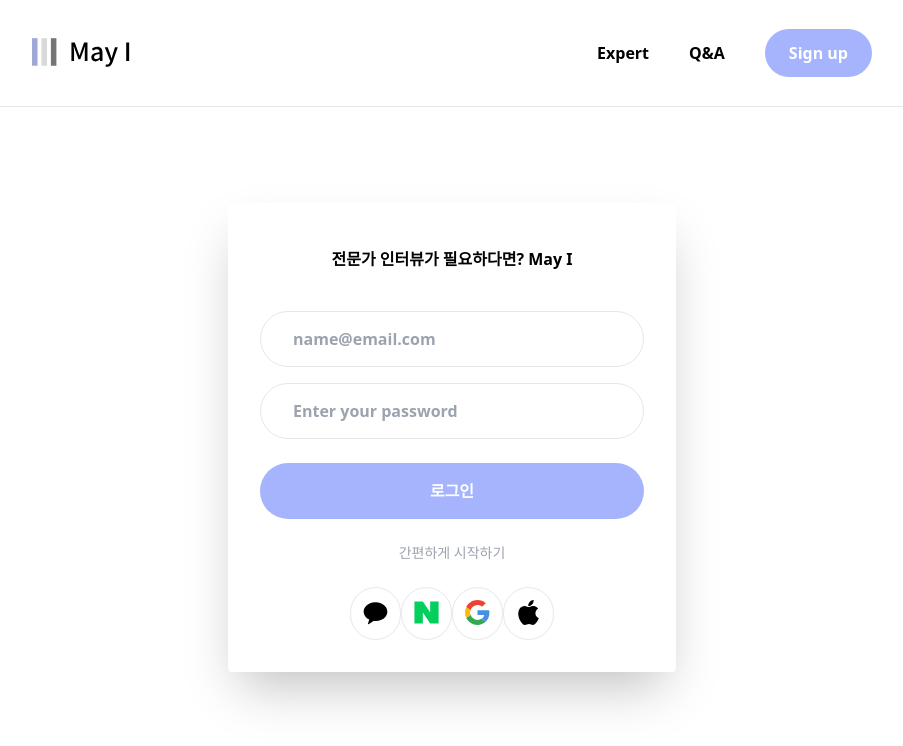
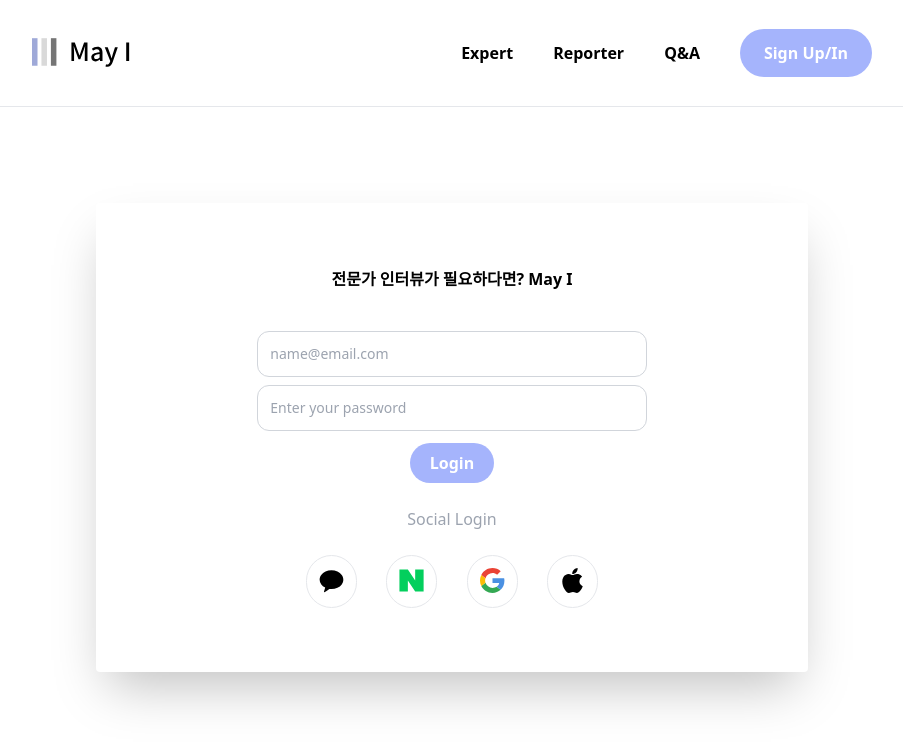
Before and after one commit to LikeLion-May-I/MAY-I-FRONT, a Next.js app: page /login in a window 1280 px wide. Shown: the top 746 px of the page, without its empty margins (188-1091 px from the left). Built offline with nearby package versions, Linux system fonts and the light colour scheme.

Commit message:
feat/login

```diff
--- a/pages/login/index.jsx
+++ b/pages/login/index.jsx
@@ -6,91 +6,41 @@ export default function Login() {
   return (
     <>
       <Navbar />
-      <section className="py-12">
-        <div className="container px-4 mx-auto">
-          <div className="flex max-w-md mx-auto flex-col text-center">
-            <a
-              className="block mx-auto text-white text-3xl font-semibold leading-none"
-              href="#"
-            ></a>
-            <div className="mt-12 mb-8 p-8 bg-white rounded shadow-2xl">
-              <h4 className="m-3 mb-10 font-bold">
-                전문가 인터뷰가 필요하다면? May I
-              </h4>
-              <div className="flex mb-4 border rounded-full p-1 px-4">
+      <section className="container max-w-[1000px] flex px-36 mx-auto py-12">
+        <div className="w-full mt-12 p-16 rounded shadow-2xl text-center">
+          <p className="mb-10 font-bold">전문가 인터뷰가 필요하다면? May I</p>
+          <div className="w-2/3 mx-auto">
             <input
-                  className="w-full font-semibold leading-none outline-none py-3 px-4"
-                  type="email"
+              className="bg-white border border-gray-300 text-gray-900 text-sm rounded-xl focus:ring-indigo-500 focus:border-indigo-500 block w-full p-3"
               placeholder="name@email.com"
             />
-              </div>
-              <div className="flex px-4 border rounded-full mb-6 p-1">
             <input
-                  className="w-full font-semibold leading-none outline-none py-3 px-4"
-                  type="password"
+              className="mt-2 bg-white border border-gray-300 text-gray-900 text-sm rounded-xl focus:ring-indigo-500 focus:border-indigo-500 block w-full p-3"
               placeholder="Enter your password"
             />
-                <button className="ml-4" />
           </div>
-              <button className="block w-full p-4 text-center text-white rounded bg-indigo-300 font-bold rounded-full">
-                로그인
+          <button className="mt-3 px-5 py-2 text-center text-white bg-indigo-300 hover:bg-indigo-500 font-bold rounded-full">
+            Login
           </button>
-              <p className="text-center my-6 text-gray-400 text-sm">
-                간편하게 시작하기
-              </p>
-              <div className="px-3">
-                <button
-                  className="items-center py-3 text-xs text-blueGray-500 font-semibold leading-none border hover:bg-blueGray-50 rounded rounded-full px-3 bg-yellow"
-                  href="#"
-                >
-                  <Image
-                    src="/assets/kakao-logo.svg"
-                    alt=""
-                    width={25}
-                    height={25}
-                  />
-                </button>
-
-                <button
-                  className="items-center py-3 text-xs text-blueGray-500 font-semibold leading-none border hover:bg-blueGray-50 rounded rounded-full px-3 bg-white"
-                  href="#"
-                >
-                  <Image
-                    src="/assets/naver-logo.svg"
-                    alt=""
-                    width={25}
-                    height={25}
-                  />
-                </button>
-
-                <button
-                  className="items-center py-3 text-xs text-blueGray-500 font-semibold leading-none border hover:bg-blueGray-50 rounded-full px-3"
-                  href="#"
-                >
-                  <Image
-                    src="/assets/google-logo.svg"
-                    alt=""
-                    width={25}
-                    height={25}
-                  />
-                </button>
-
-                <button
-                  className="items-center py-3 text-xs text-blueGray-500 font-semibold leading-none border hover:bg-blueGray-50 rounded-full px-3"
-                  href="#"
-                >
-                  <Image
-                    src="/assets/apple-logo.svg"
-                    alt=""
-                    width={25}
-                    height={25}
-                  />
+          <p className="text-center my-6 text-gray-400 text-md">Social Login</p>
+          <div className="flex w-1/2 mx-auto justify-between">
+            {login.map((data) => (
+              <div className="space-x-2 py-3 text-xs text-blueGray-500 font-semibold leading-none border hover:bg-blueGray-50 rounded-full px-3 bg-yellow">
+                <button>
+                  <Image src={data.src} alt="" width={25} height={25} />
                 </button>
               </div>
-            </div>
+            ))}
           </div>
         </div>
       </section>
     </>
   )
 }
+
+const login = [
+  { name: 'kakao', src: '/assets/kakao-logo.svg' },
+  { name: 'naver', src: '/assets/naver-logo.svg' },
+  { name: 'google', src: '/assets/google-logo.svg' },
+  { name: 'apple', src: '/assets/apple-logo.svg' },
+]
--- a/pages/ui/Login.jsx
+++ b/pages/ui/Login.jsx
@@ -5,16 +5,11 @@ export default function Login() {
   return (
     <>
       <section className="py-12">
-        <div className="container px-4 mx-auto">
-          <div className="flex max-w-md mx-auto flex-col text-center">
-            <a
-              className="block mx-auto text-white text-3xl font-semibold leading-none"
-              href="#"
-            ></a>
-            <div className="mt-12 mb-8 p-8 bg-white rounded shadow-2xl">
-              <h4 className="m-3 mb-10 font-bold">
+        <div className="container flex max-w-[600px] px-4 mx-auto">
+          <div className="mt-12 mb-8 p-8 rounded shadow-2xl text-center">
+            <p className="m-3 mb-10 font-bold">
               전문가 인터뷰가 필요하다면? May I
-              </h4>
+            </p>
             <div className="flex mb-4 border rounded-full p-1 px-4">
               <input
                 className="w-full font-semibold leading-none outline-none py-3 px-4"
@@ -30,61 +25,20 @@ export default function Login() {
               />
               <button className="ml-4" />
             </div>
-              <button className="block w-full p-4 text-center text-white rounded bg-indigo-300 font-bold rounded-full">
+            <button className="block w-full p-4 text-center text-white bg-indigo-300 font-bold rounded-full">
               로그인
             </button>
             <p className="text-center my-6 text-gray-400 text-sm">
               간편하게 시작하기
             </p>
             <div className="px-3">
-                <button
-                  className="items-center py-3 text-xs text-blueGray-500 font-semibold leading-none border hover:bg-blueGray-50 rounded rounded-full px-3 bg-yellow"
-                  href="#"
-                >
-                  <Image
-                    src="/assets/kakao-logo.svg"
-                    alt=""
-                    width={25}
-                    height={25}
-                  />
-                </button>
-
-                <button
-                  className="items-center py-3 text-xs text-blueGray-500 font-semibold leading-none border hover:bg-blueGray-50 rounded rounded-full px-3 bg-white"
-                  href="#"
-                >
-                  <Image
-                    src="/assets/naver-logo.svg"
-                    alt=""
-                    width={25}
-                    height={25}
-                  />
-                </button>
-
-                <button
-                  className="items-center py-3 text-xs text-blueGray-500 font-semibold leading-none border hover:bg-blueGray-50 rounded-full px-3"
-                  href="#"
-                >
-                  <Image
-                    src="/assets/google-logo.svg"
-                    alt=""
-                    width={25}
-                    height={25}
-                  />
-                </button>
-
-                <button
-                  className="items-center py-3 text-xs text-blueGray-500 font-semibold leading-none border hover:bg-blueGray-50 rounded-full px-3"
-                  href="#"
-                >
-                  <Image
-                    src="/assets/apple-logo.svg"
-                    alt=""
-                    width={25}
-                    height={25}
-                  />
+              {/* {login.map((data) => (
+                <div className="space-x-2 items-center py-3 text-xs text-blueGray-500 font-semibold leading-none border hover:bg-blueGray-50 rounded-full px-3 bg-yellow">
+                  <button>
+                    <Image src={data.src} alt="" width={25} height={25} />
                   </button>
                 </div>
+              ))} */}
             </div>
           </div>
         </div>
@@ -92,3 +46,10 @@ export default function Login() {
     </>
   )
 }
+
+const login = [
+  { name: 'kakao', src: '/assets/kakao-logo.svg' },
+  { name: 'naver', src: '/assets/naver-logo.svg' },
+  { name: 'google', src: '/assets/google-logo.svg' },
+  { name: 'apple', src: '/assets/apple-logo.svg' },
+]
--- a/pages/ui/Navbar.jsx
+++ b/pages/ui/Navbar.jsx
@@ -6,6 +6,10 @@ export const Navbar = () => {
   const navbar = [
     {
       name: 'Expert',
+      href: '#',
+    },
+    {
+      name: 'Reporter',
       href: '#',
     },
     {
@@ -36,7 +40,7 @@ export const Navbar = () => {
           ))}
           <Link href="/login">
             <a className="font-heading text-white font-bold inline-flex items-center justify-center py-3 px-6 rounded-full transform duration-200 bg-indigo-300 hover:bg-indigo-500">
-              Sign up
+              Sign Up/In
             </a>
           </Link>
         </div>
```
Lines whose indentation alone changed are shown as unchanged.
